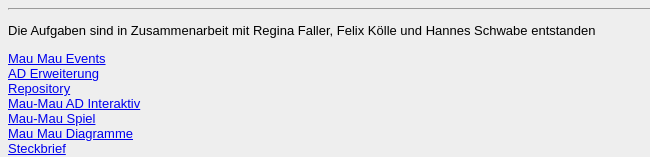
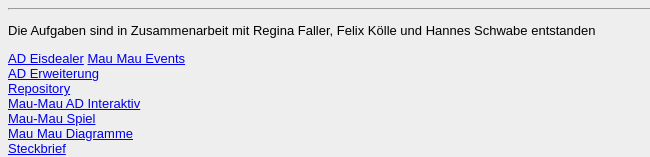
Before and after one commit to JanaKraemer/JanaKraemer, a plain HTML site: page Steckbrief/steckbrief.htm in a window 1280 px wide. Shown: the top 157 px of the page, without its empty margins (0-650 px from the left). Drawn offline with Linux system fonts and the light colour scheme.

Commit message:
ad verlinkt

```diff
--- a/Steckbrief/steckbrief.htm
+++ b/Steckbrief/steckbrief.htm
@@ -8,6 +8,7 @@
 <hr>
 
 <p>Die Aufgaben sind in Zusammenarbeit mit Regina Faller, Felix Kölle und Hannes Schwabe entstanden</p>
+<a target="_blank" href="https://github.com/JanaKraemer/EIA2-Aufgabe/blob/master/eisdealer/AD.pdf">AD Eisdealer</a>
 <a target="_blank" href="https://janakraemer.github.io/EIA2-Aufgabe/maumau%20interaktiv/">Mau Mau Events </a>
 <br>
 <a target="_blank" href="https://github.com/JanaKraemer/EIA2-Aufgabe/blob/master/maumau%20interaktiv/AD%20erweiterung.pdf">AD Erweiterung</a>
```
